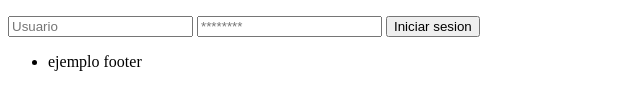
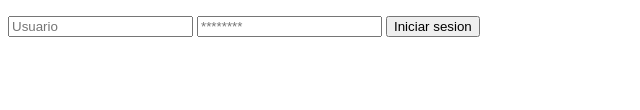
Before and after one commit to Web50xni/git-intro, a plain HTML site: page index.html in a window 1280 px wide. Shown: the part 152-262 px from the top of the page, without its empty margins (0-640 px from the left). Drawn offline with Linux system fonts and the light colour scheme.

Commit message:
Revert "se agrego algo"

```diff
--- a/index.html
+++ b/index.html
@@ -14,10 +14,5 @@
         <input type="password" placeholder="********">
         <input type="submit" value="Iniciar sesion">
     </form>
-    <ul>
-        <li>
-            ejemplo footer
-        </li>
-    </ul>
 </body>
 </html>
```
